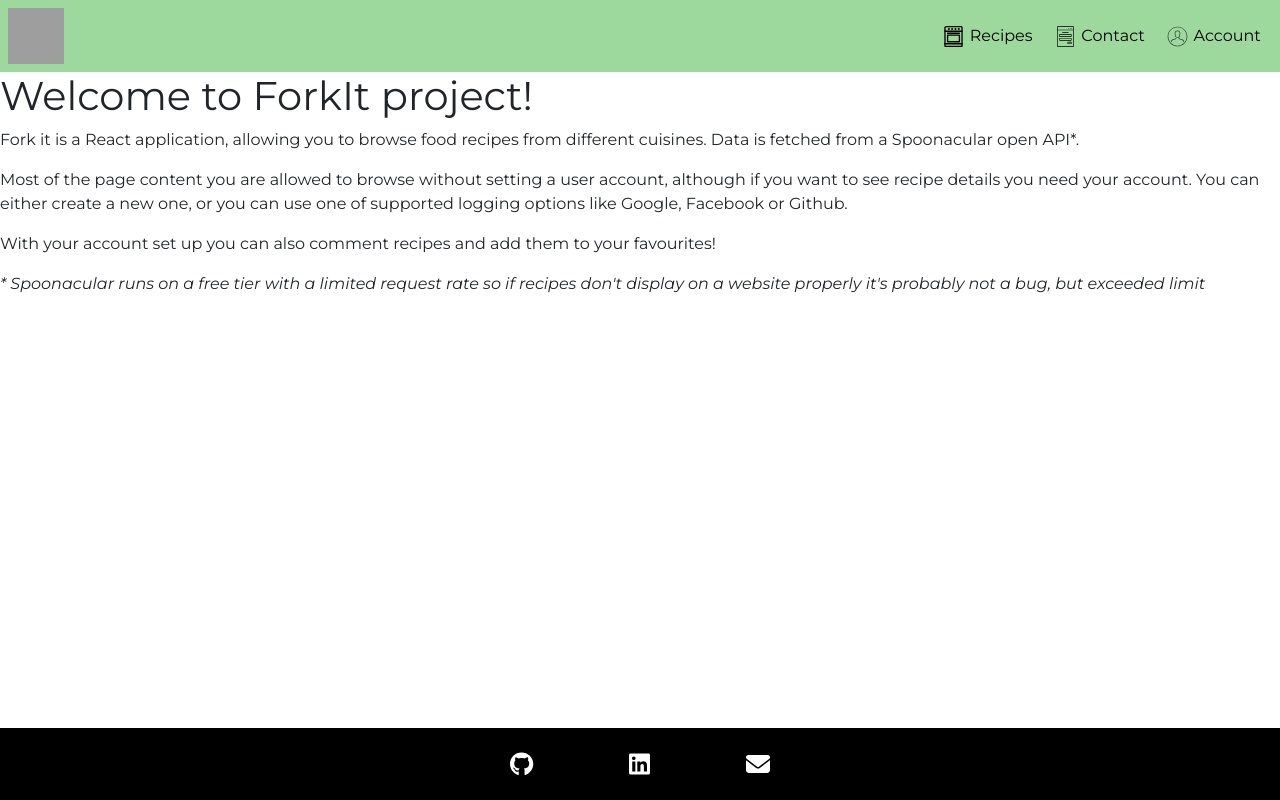
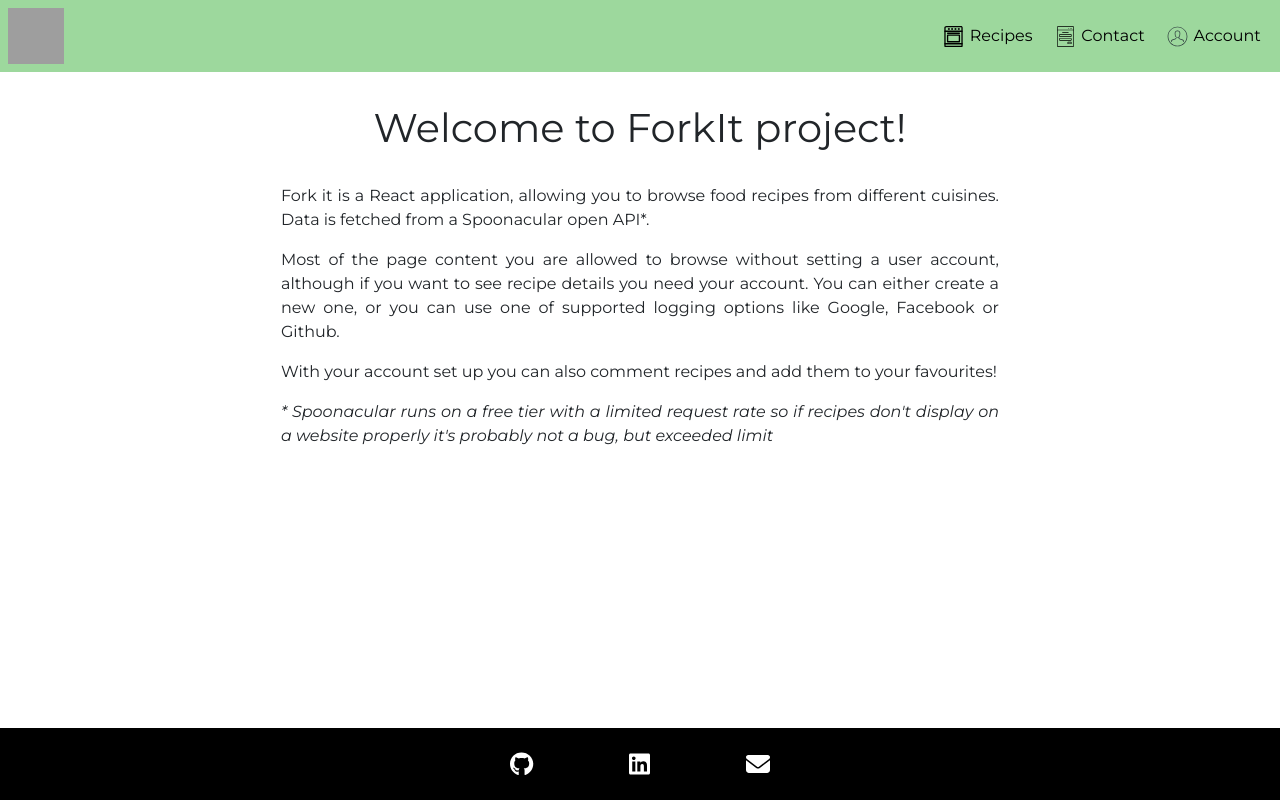
Before and after one commit to RZajacc/ForkIt_2.0, a React (Vite) app: page / in a window 1280 px wide. Built offline with nearby package versions, Linux system fonts and the light colour scheme; no server answers; grey boxes are pictures that could not be loaded; the HTML template or start-up script is replaced by a standard one.

Commit message:
added very simple styling and media queries to home page together with corresponding scss file

```diff
--- /dev/null
+++ b/src/style/home.scss
@@ -0,0 +1,34 @@
+.main-content {
+  margin: 1rem auto;
+  padding: 0 1rem;
+  max-width: 750px;
+
+  h1 {
+    text-align: center;
+    margin-bottom: 1rem;
+  }
+
+  p {
+    text-align: justify;
+  }
+}
+
+@media (min-width: 480px) {
+  .main-content {
+    margin: 1.5rem auto;
+
+    h1 {
+      margin-bottom: 1.5rem;
+    }
+  }
+}
+
+@media (min-width: 768px) {
+  .main-content {
+    margin: 2rem auto;
+
+    h1 {
+      margin-bottom: 2rem;
+    }
+  }
+}
--- a/src/views/Home.tsx
+++ b/src/views/Home.tsx
@@ -1,40 +1,35 @@
-// import { Col, Container, Row } from "react-bootstrap";
-// import "../style/Global.css";
+import "../style/home.scss";
 
 function Home() {
   return (
     <>
       <main>
-        {/* <Container className="home-container"> */}
-        {/* <Row className="justify-content-md-center text-center"> */}
+        <section className="main-content">
           <h1>Welcome to ForkIt project!</h1>
-        {/* </Row> */}
-        {/* <Row className="justify-content-md-center text-center"> */}
-        {/* <Col xs lg="7" className="home-column"> */}
+
           <p>
             Fork it is a React application, allowing you to browse food recipes
-          from different cuisines. Data is fetched from a Spoonacular open API*.
+            from different cuisines. Data is fetched from a Spoonacular open
+            API*.
           </p>
           <p>
             Most of the page content you are allowed to browse without setting a
-          user account, although if you want to see recipe details you need your
-          account. You can either create a new one, or you can use one of
+            user account, although if you want to see recipe details you need
+            your account. You can either create a new one, or you can use one of
             supported logging options like Google, Facebook or Github.
           </p>
           <p>
-          With your account set up you can also comment recipes and add them to
-          your favourites!
+            With your account set up you can also comment recipes and add them
+            to your favourites!
           </p>
           <p>
             <em>
-            * Spoonacular runs on a free tier with a limited request rate so if
-            recipes don't display on a website properly it's probably not a bug,
-            but exceeded limit
+              * Spoonacular runs on a free tier with a limited request rate so
+              if recipes don't display on a website properly it's probably not a
+              bug, but exceeded limit
             </em>
           </p>
-        {/* </Col> */}
-        {/* </Row> */}
-        {/* </Container> */}
+        </section>
       </main>
     </>
   );
```
Lines whose indentation alone changed are shown as unchanged.
